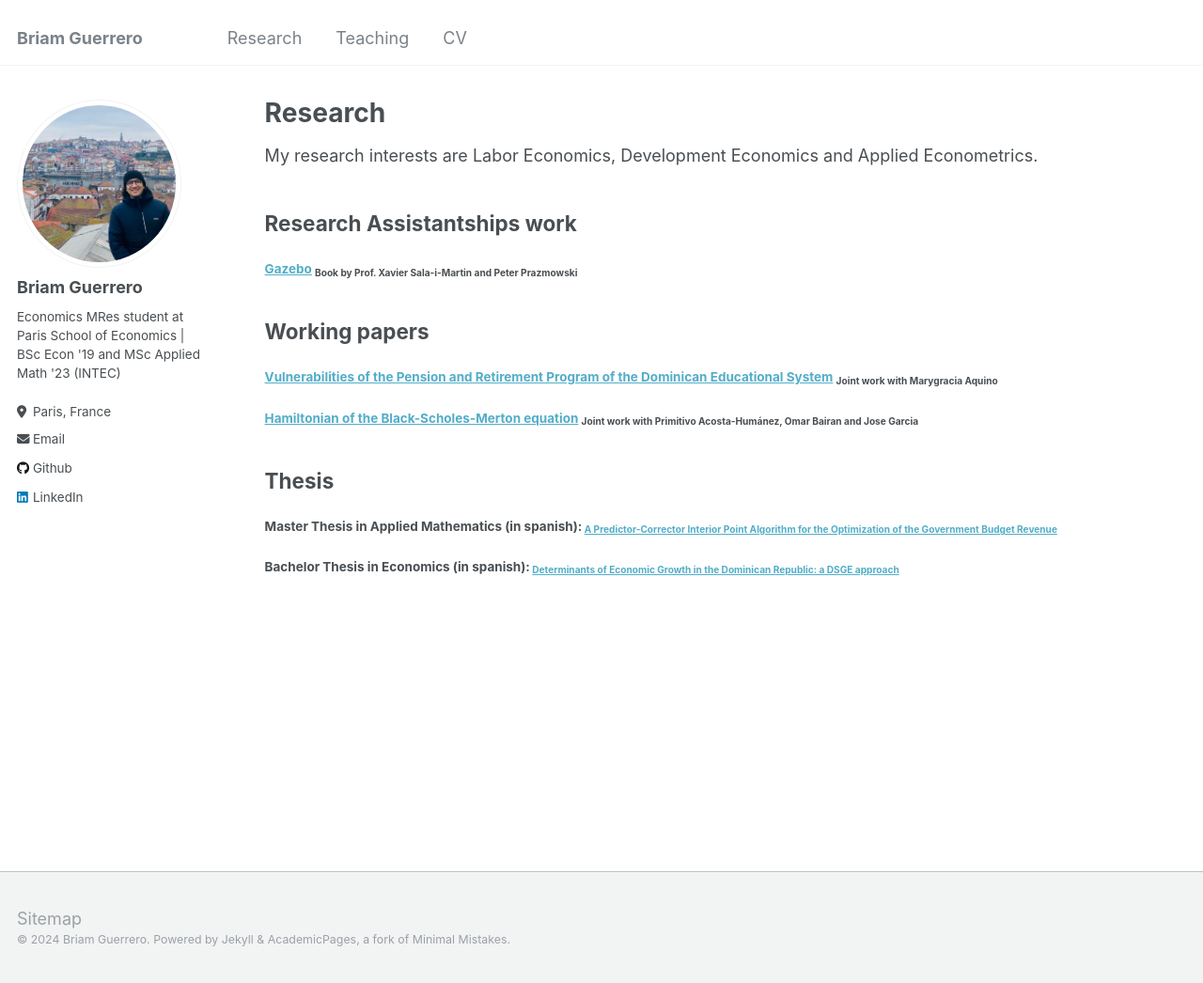
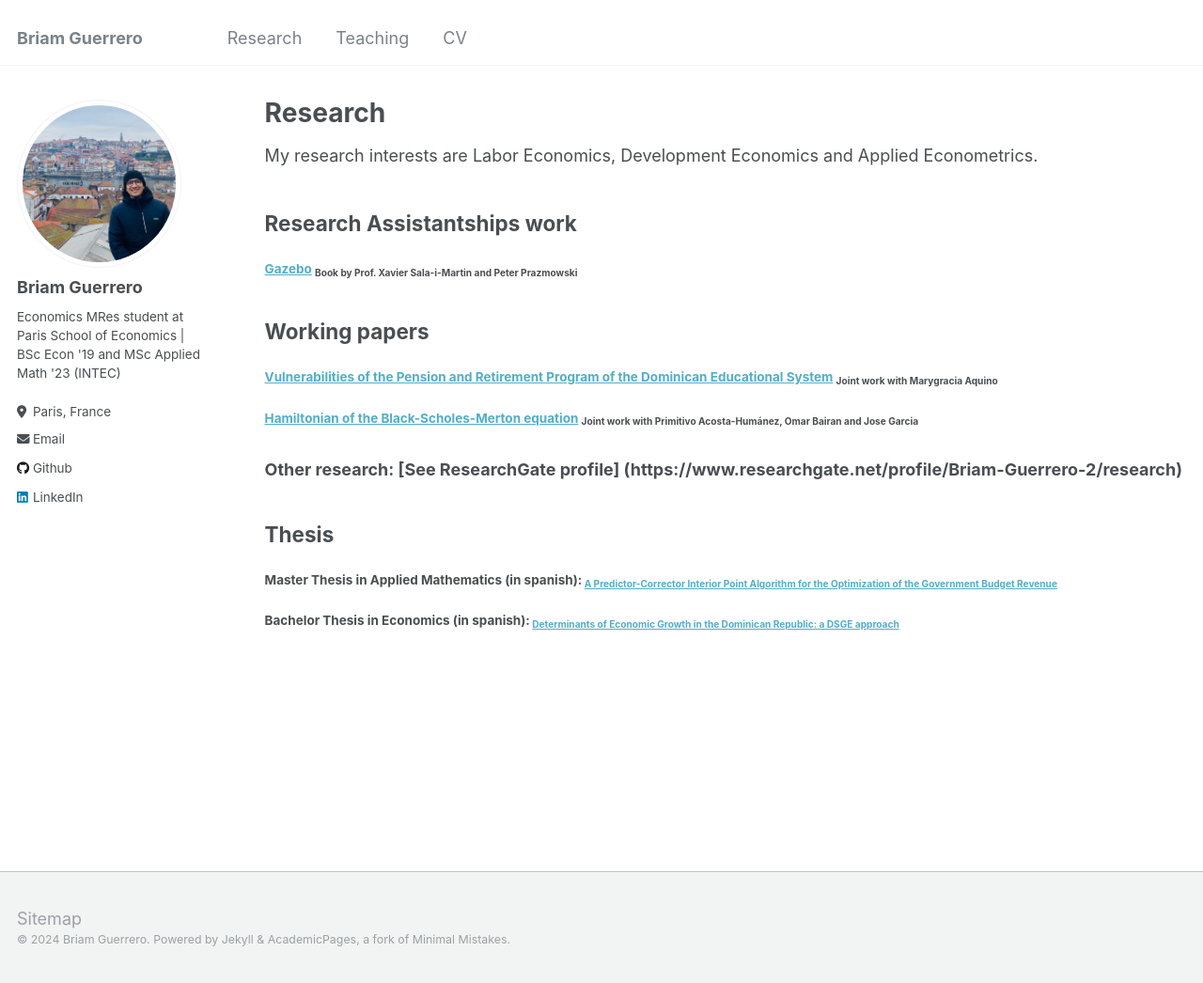
Before and after one commit to briamguerrerob/briamguerrerob.github.io, a Jekyll site: the page built from _pages/research.md, in a window 1280 px wide and 1046 px high. Shown: the whole window at 94% size. Built offline with Jekyll 4.4.1, drawn with Linux system fonts in a browser that asks for light colours.

Commit message:
Update research.md

```diff
--- a/_pages/research.md
+++ b/_pages/research.md
@@ -18,6 +18,9 @@ My research interests are Labor Economics, Development Economics and Applied Eco
 
 #### [Hamiltonian of the Black-Scholes-Merton equation](https://www.researchgate.net/publication/376391779_Hamiltonian_of_the_Black-Scholes-Merton_equation) <sub> Joint work with Primitivo Acosta-Humánez, Omar Bairan and Jose Garcia <sub>
 
+### Other research: [See ResearchGate profile] (https://www.researchgate.net/profile/Briam-Guerrero-2/research)
+
+
 ## Thesis
 
 #### Master Thesis in Applied Mathematics (in spanish):<sub> [A Predictor-Corrector Interior Point Algorithm for the Optimization of the Government Budget Revenue](https://briamguerrerob.github.io/briamguerrerob.github.io//files/econ_thesis.pdf)
```
